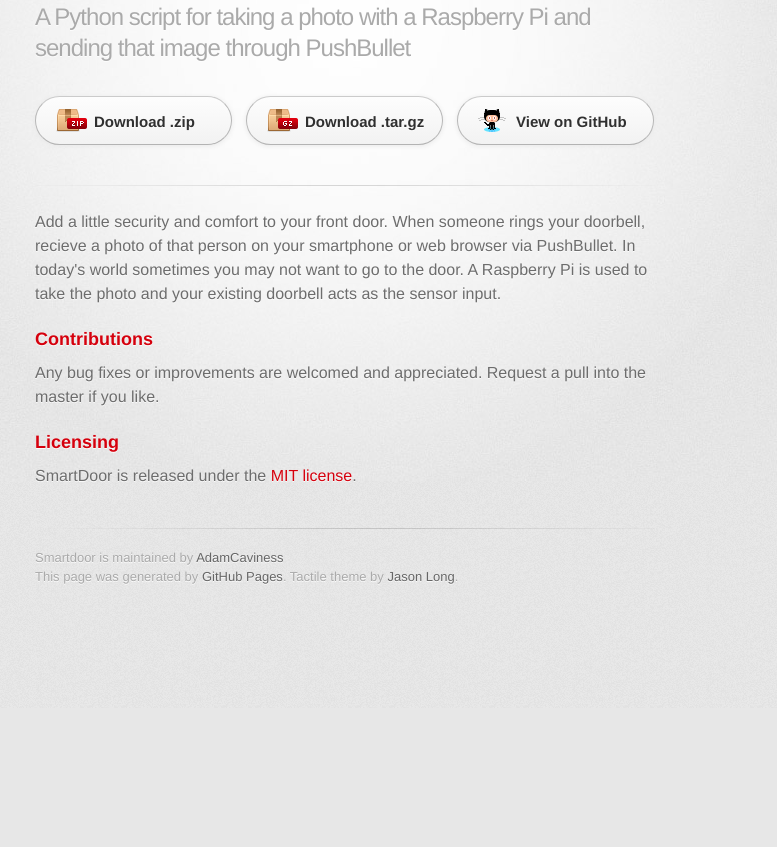
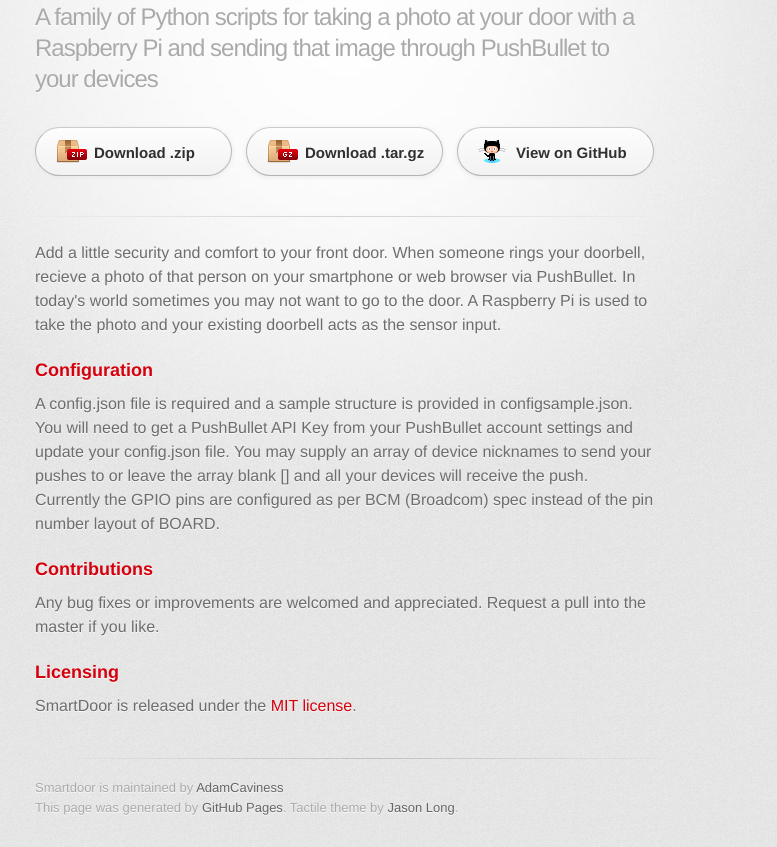
Before and after one commit to AdamCaviness/SmartDoor, a plain HTML site: page index.html in a window 1280 px wide. Shown: the part 92-939 px from the top of the page, without its empty margins (295-1072 px from the left). Before the commit the page ends 800 px from the top, so only its background shows below. Drawn offline with Linux system fonts and the light colour scheme; a web font is replaced by a local one.

Commit message:
Updated title and added configuration section

```diff
--- a/index.html
+++ b/index.html
@@ -19,7 +19,7 @@
 
         <header>
           <h1>Smartdoor</h1>
-          <h2>A Python script for taking a photo with a Raspberry Pi and sending that image through PushBullet</h2>
+          <h2>A family of Python scripts for taking a photo at your door with a Raspberry Pi and sending that image through PushBullet to your devices</h2>
         </header>
 
         <section id="downloads" class="clearfix">
@@ -34,6 +34,11 @@
           <p>Add a little security and comfort to your front door.  When someone rings your doorbell, recieve a photo of that person
 on your smartphone or web browser via PushBullet.  In today's world sometimes you may not want to go to the door.
 A Raspberry Pi is used to take the photo and your existing doorbell acts as the sensor input.</p>
+
+<h3>
+<a name="configuration" class="anchor" href="#configuration"><span class="octicon octicon-link"></span></a>Configuration</h3>
+
+<p>A config.json file is required and a sample structure is provided in configsample.json. You will need to get a PushBullet API Key from your PushBullet account settings and update your config.json file. You may supply an array of device nicknames to send your pushes to or leave the array blank [] and all your devices will receive the push. Currently the GPIO pins are configured as per BCM (Broadcom) spec instead of the pin number layout of BOARD.</p>
 
 <h3>
 <a name="contributions" class="anchor" href="#contributions"><span class="octicon octicon-link"></span></a>Contributions</h3>
```
